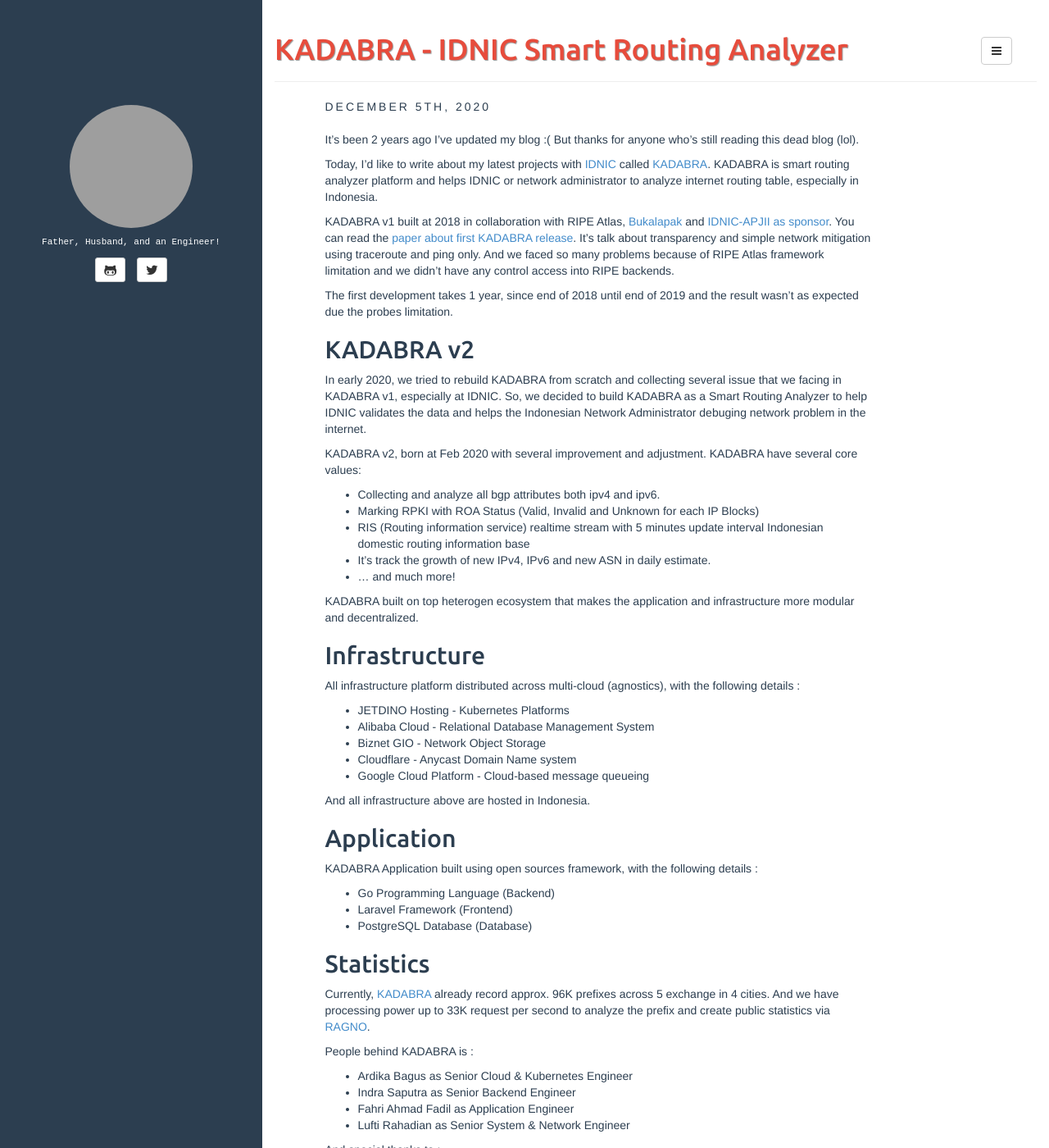
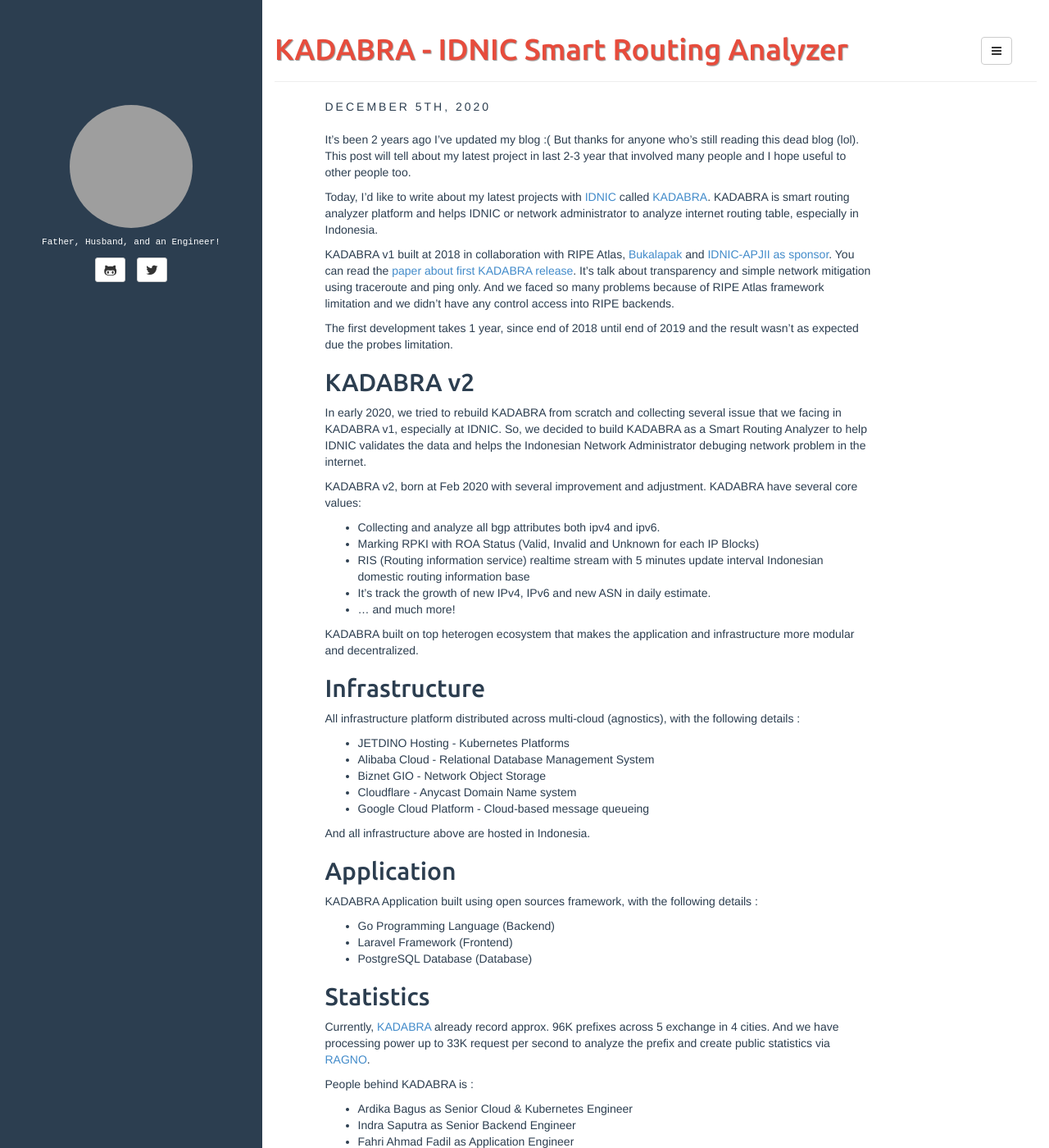
Before and after one commit to draskolnikova/draskolnikova.github.io, a Jekyll site: the page built from _posts/2020-12-05-kadabra-smart-routing-analyzer.md, in a window 1280 px wide and 1400 px high. Shown: the whole window at 82% size. Built offline with Jekyll 4.4.1, drawn with Linux system fonts in a browser that asks for light colours; part of the change alters nothing that is shown; some of the changed text lies outside the part shown; grey boxes are pictures that could not be loaded.

Commit message:
Additional words kadabra

```diff
--- a/_posts/2020-12-05-kadabra-smart-routing-analyzer.md
+++ b/_posts/2020-12-05-kadabra-smart-routing-analyzer.md
@@ -5,7 +5,7 @@ categories: [work]
 tags: [bird2, vyos, kadabra, idnic, indonesia]
 ---
 
-It's been 2 years ago I've updated my blog :( But thanks for anyone who's still reading this dead blog (lol).
+It's been 2 years ago I've updated my blog :( But thanks for anyone who's still reading this dead blog (lol). This post will tell about my latest project in last 2-3 year that involved many people and I hope useful to other people too.
 
 Today, I'd like to write about my latest projects with [IDNIC](https://idnic.net/) called [KADABRA](https://idnic.net/blog/detail/resmi-kadabra-dapat-diakses-oleh-pengguna-publik/MTIx). KADABRA is smart routing analyzer platform and helps IDNIC or network administrator to analyze internet routing table, especially in Indonesia.
 
@@ -55,10 +55,14 @@ People behind KADABRA is :
 - Indra Saputra as Senior Backend Engineer
 - Fahri Ahmad Fadil as Application Engineer
 - Lufti Rahadian as Senior System & Network Engineer
-
-And special thanks to :
 - Abdul Basit as Senior Database Architect
 - Achmad Reyhan as Network Engineer Support
 - Adi Nugroho as System Engineer Support
 
+Special thanks to:
+- Chief of IDNIC - Mr. Adi Kusuma
+- Chief of APJII - Mr. Jamalul Izza
+- Chief of PT. APIK Media Inovasi - Mr. Azhari Ahmad
+... and all people behind this project, especially it's you! Yes you!
+
 If you have any question or feature request regarding KADABRA, you can send an email to abra [at] kadabra [dot] id or you can directly mention me at twitter [@draskolnikova](https://twitter.com/draskolnikova)
```
